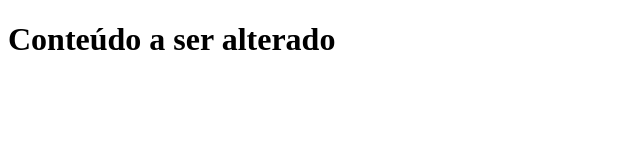
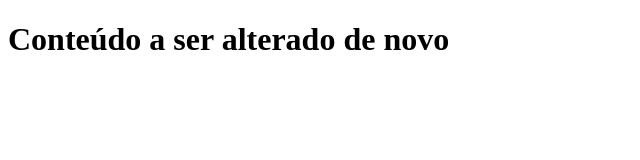
Before and after one commit to Aurelianny/modulo-01, a plain HTML site: page index.html in a window 1280 px wide. Shown: the whole page, without its empty margins (0-640 px from the left). Drawn offline with Linux system fonts and the light colour scheme.

Commit message:
adicionando script e alterando index

```diff
--- a/index.html
+++ b/index.html
@@ -7,6 +7,6 @@
     <title>Aula 11</title>
 </head>
 <body>
-    <h1>Conteúdo a ser alterado</h1>
+    <h1>Conteúdo a ser alterado de novo</h1>
 </body>
 </html>
--- /dev/null
+++ b/js/script.js
@@ -0,0 +1 @@
+alert("Hello world!")
```
